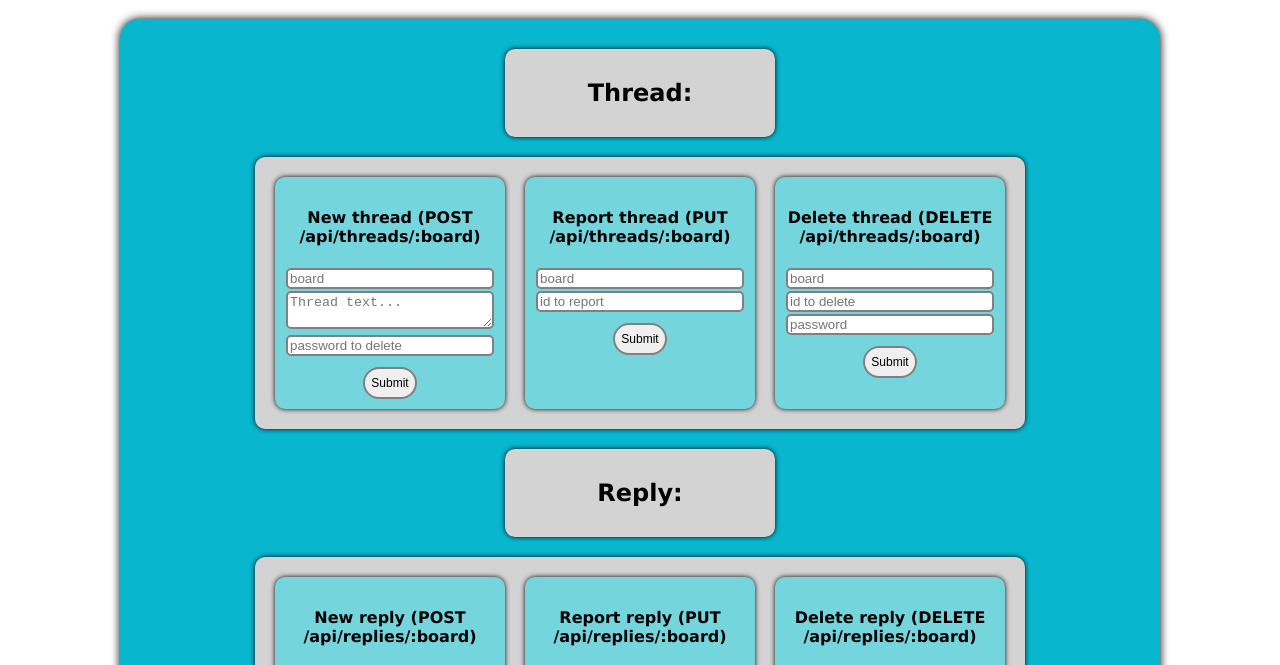
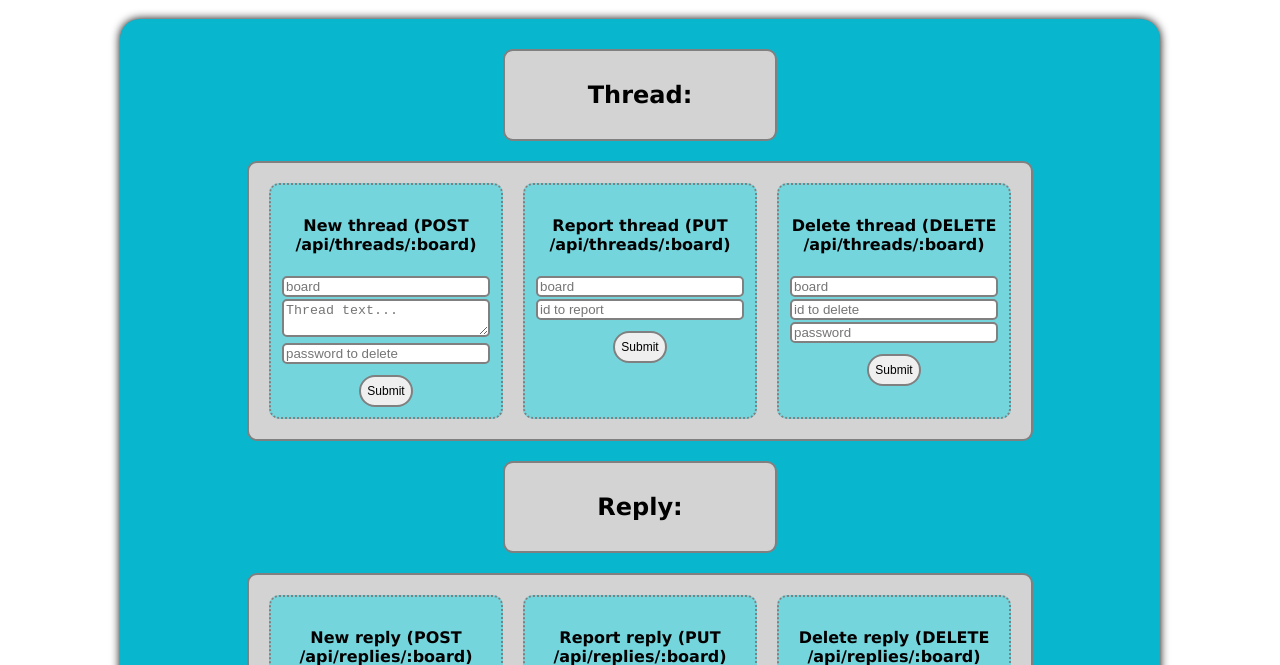
Before and after one commit to HelenHMaher/anon-messngr-hm, a website: page views/index.html in a window 1280 px wide. Shown: the part 61-726 px from the top of the page. Drawn offline with nearby package versions, Linux system fonts and the light colour scheme; files that its build step writes are made by us from their sources.

Commit message:
finishing touches

```diff
--- a/public/home_style.css
+++ b/public/home_style.css
@@ -31,13 +31,13 @@
   padding: 10px;
   margin: 10px;
   border-radius: 10px;
-  box-shadow: 0 0 5px black;
+  border: 2px solid grey;
 }
 
 .form-section {
   background: var(--sky);
   border-radius: 10px;
-  box-shadow: 0 0 5px black;
+  border: 2px dotted grey;
   display: inline-block;
   margin: 10px;
   padding: 10px;
```
